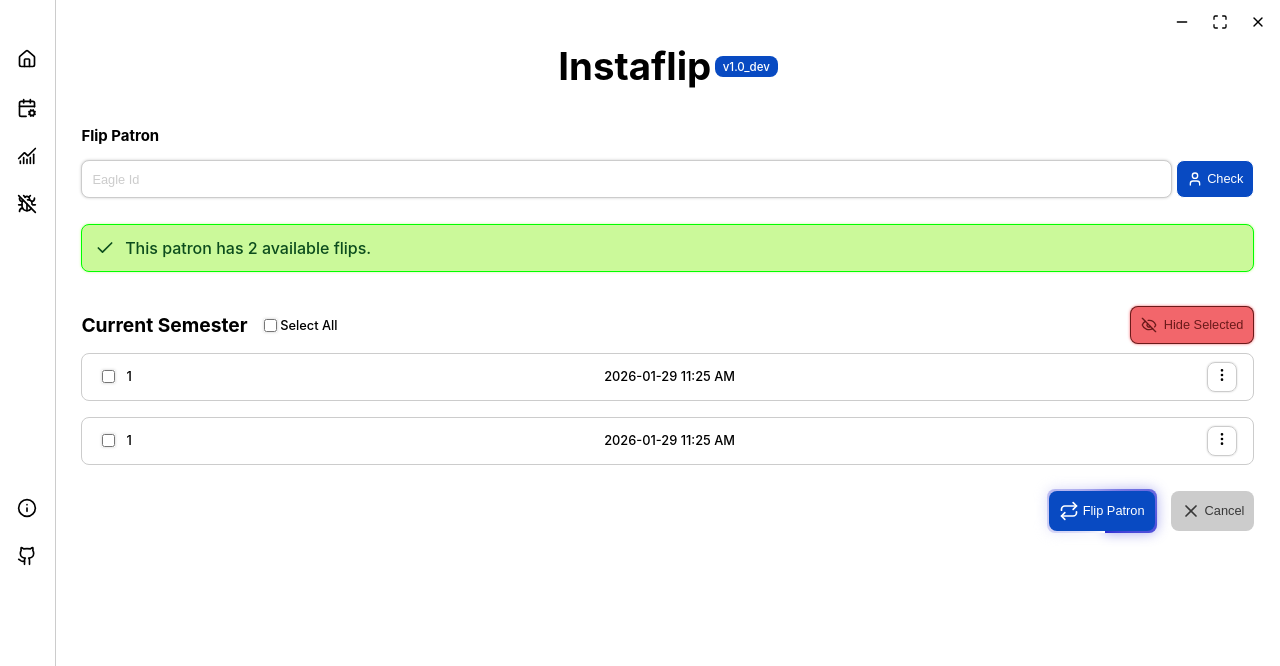
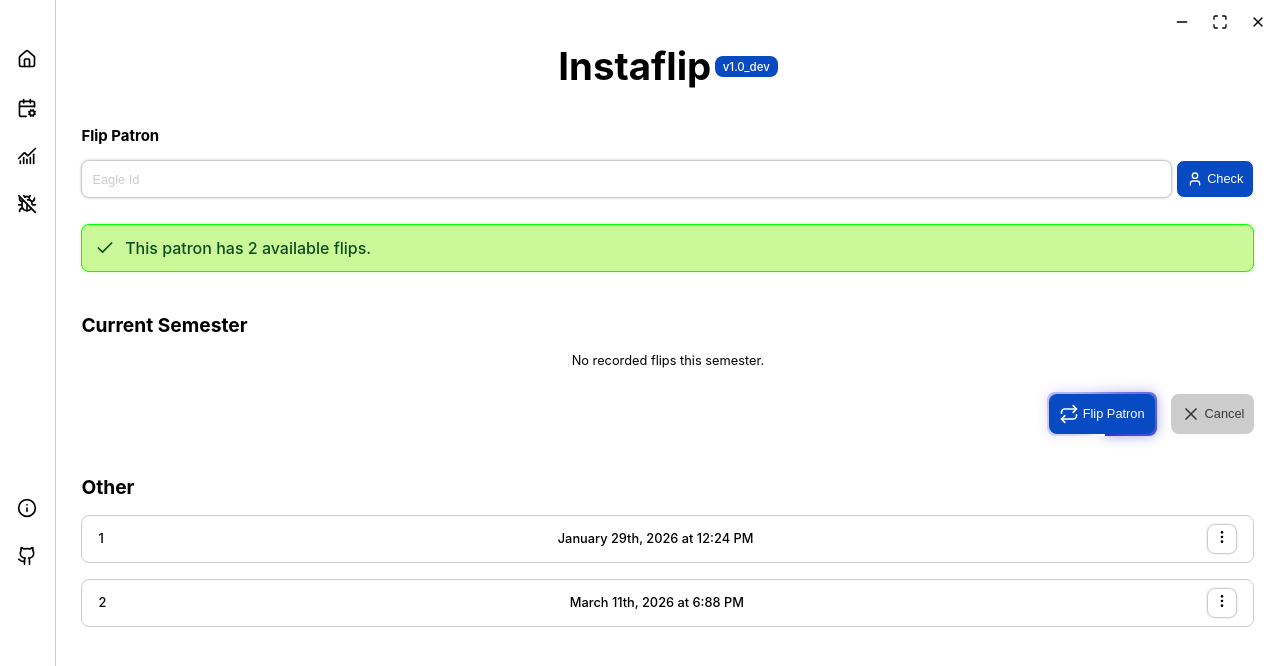
Before and after one commit to Honuluau/instaflip, a React (Vite) app in the folder frontend/: page / in a window 1280 px wide. Shown: the top 666 px of the page. Built offline with nearby package versions, Linux system fonts and the light colour scheme.

Commit message:
Removed ability to check instances

```diff
--- a/frontend/src/App.tsx
+++ b/frontend/src/App.tsx
@@ -46,20 +46,9 @@ function App() {
                             <div className='container flex-col'>
                                 <div className='semesters-header'>
                                     <h2>Current Semester</h2>
-                                    <div className='semesters-actions'>
-                                        <div className='select-all'>
-                                            <input type='checkbox' />
-                                            <span>Select All</span>
-                                        </div>
-                                        <button className='ineligible'>
-                                            <EyeOff size={16} />
-                                            <span>Hide Selected</span>
-                                        </button>
-                                    </div>
                                 </div>
                                 <div className='semesters'>
-                                    <FlipInstance />
-                                    <FlipInstance />
+                                    <div className='wide-center'><span>No recorded flips this semester.</span></div>
                                 </div>
                             </div>
                         }
@@ -75,6 +64,17 @@ function App() {
                                     <X size={20} />
                                     <span>Cancel</span>
                                 </button>
+                            </div>
+                        }
+                        {
+                            <div className='container flex-col'>
+                                <div className='semesters-header'>
+                                    <h2>Other</h2>
+                                </div>
+                                <div className='semesters'>
+                                    <FlipInstance id={1} date='January 29th, 2026 at 12:24 PM'/>
+                                    <FlipInstance id={2} date='March 11th, 2026 at 6:88 PM' />
+                                </div>
                             </div>
                         }
                     </div>
--- a/frontend/src/components/FlipInstance.tsx
+++ b/frontend/src/components/FlipInstance.tsx
@@ -1,17 +1,21 @@
 import { EllipsisVertical } from "lucide-react";
 
-export function FlipInstance() {
+interface FlipInstanceProps {
+    id: number;
+    date: string;
+}
+
+export function FlipInstance({id, date}: FlipInstanceProps) {
     return (
         <div className='flip-instance'>
             <div className='selection'>
-                <input type='checkbox' />
-                <span className='id'>1</span>
+                <span className='id'>{id}</span>
             </div>
             <div className='information'>
-                <span className='date'>2026-01-29 11:25 AM</span>
+                <span className='date'>{date}</span>
             </div>
             <div className='action'>
-                <button><EllipsisVertical size={16} /></button>
+                <button><EllipsisVertical size={16}/></button>
             </div>
         </div>
     )
--- a/frontend/src/style.css
+++ b/frontend/src/style.css
@@ -413,3 +413,10 @@ button.ineligible {
     display: inline-flex;
     gap: 0.5rem;
 }
+
+.wide-center {
+    display: flex;
+    width: 100%;
+    align-items: center;
+    justify-content: center;
+}
```
